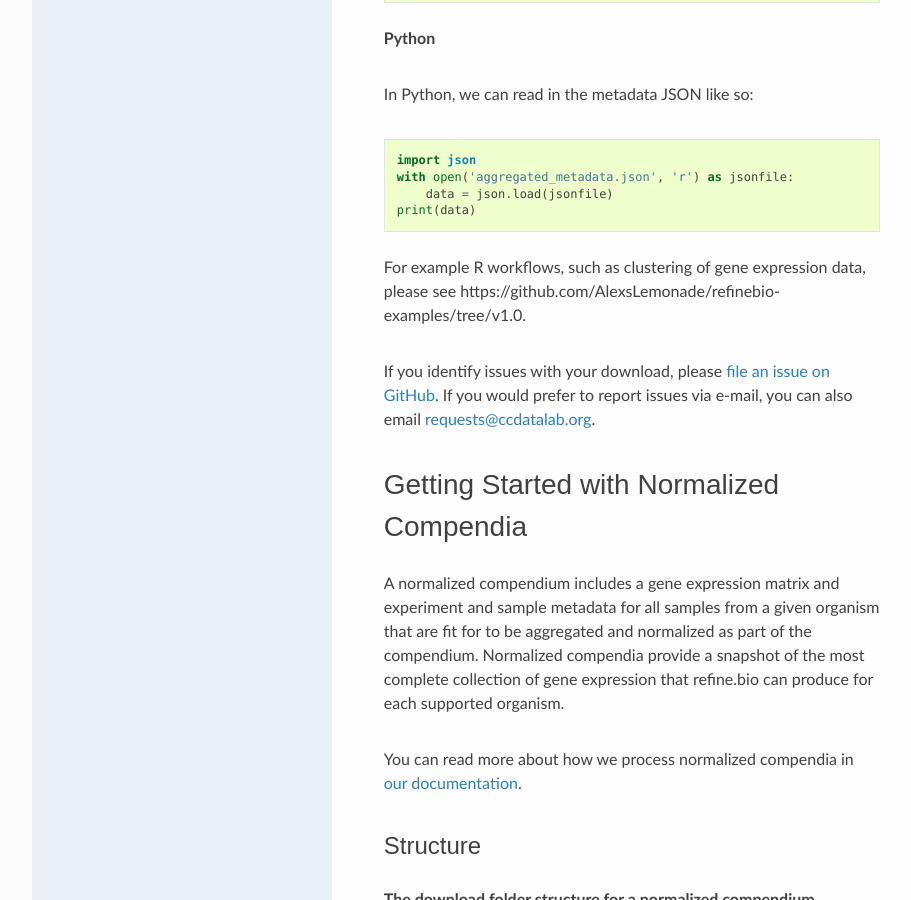
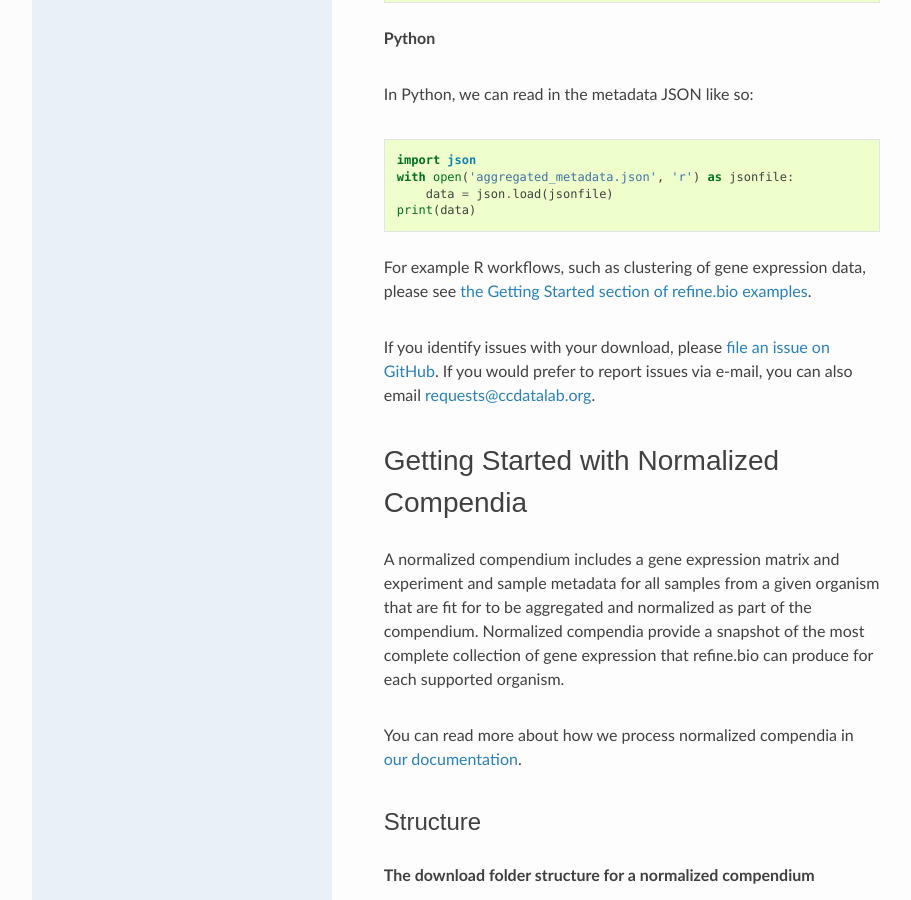
Before and after one commit to AlexsLemonade/refinebio-docs, a Sphinx documentation site: the page built from docs/getting_started.md, in a window 1280 px wide and 900 px high, scrolled down 2840 px. Shown: the whole window, without its empty margins (158-1069 px from the left). Built offline with Sphinx 7.4.7 and the Read the Docs theme 2.0.0, drawn with Linux system fonts in a browser that asks for light colours; some of the changed text lies outside the part shown; grey boxes are pictures that could not be loaded.

Commit message:
Response to @dvenprasad comments

````diff
--- a/docs/getting_started.md
+++ b/docs/getting_started.md
@@ -74,7 +74,7 @@ with open('aggregated_metadata.json', 'r') as jsonfile:
 print(data)
 ```
 
-For example R workflows, such as clustering of gene expression data, please see https://github.com/AlexsLemonade/refinebio-examples/tree/v1.0.
+For example R workflows, such as clustering of gene expression data, please see [the Getting Started section of refine.bio examples](https://alexslemonade.github.io/refinebio-examples/01-getting-started/getting-started.html).
 
 If you identify issues with your download, please [file an issue on GitHub](https://github.com/AlexsLemonade/refinebio/issues). If you would prefer to report issues via e-mail, you can also email [requests@ccdatalab.org](mailto:requests@ccdatalab.org).
 
````
Also changed, not shown: other parts of docs/getting_started.md (+0 -2 lines).
